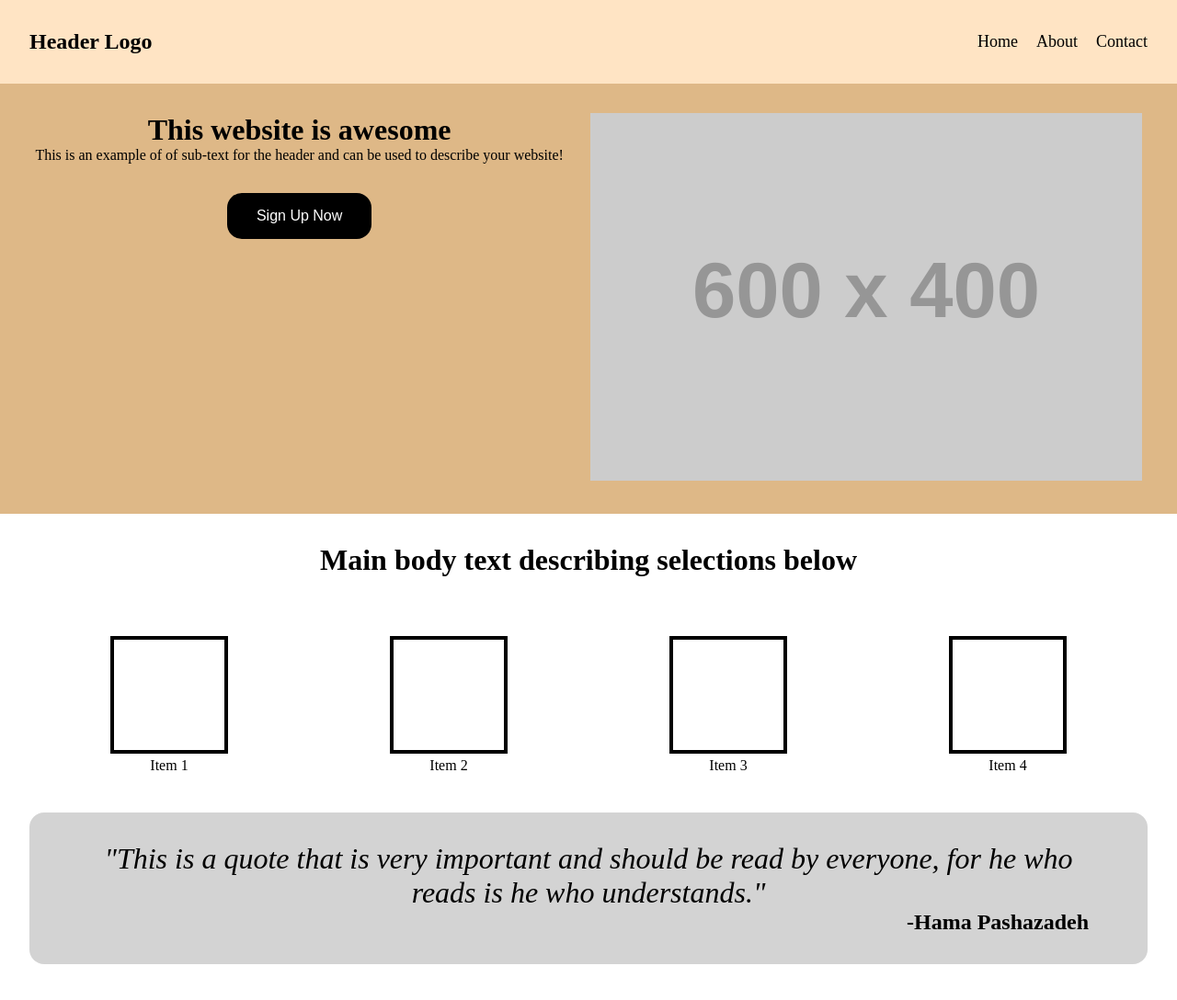
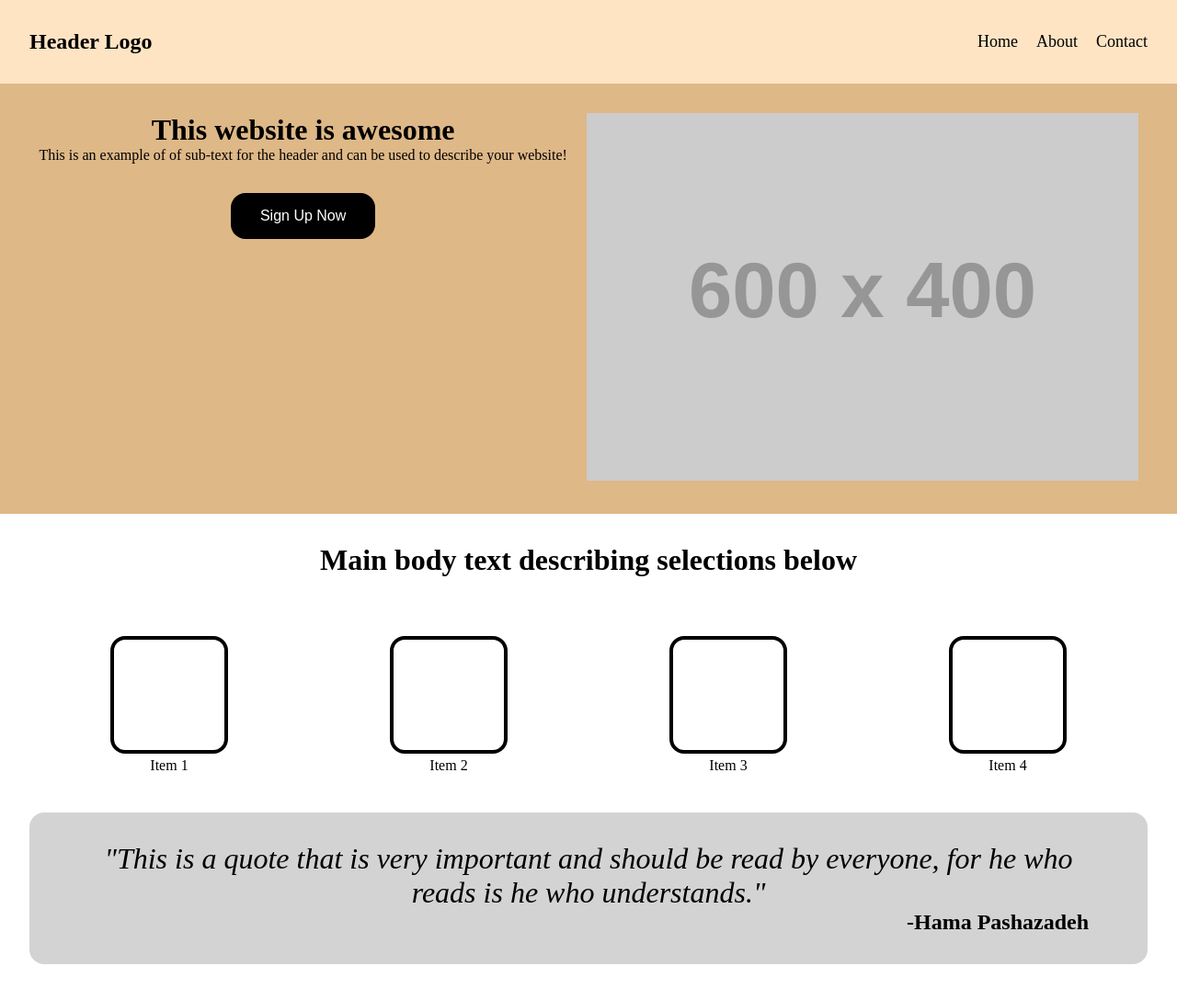
Before and after one commit to hamacodes/landing-page, a plain HTML site: page index.html in a window 1280 px wide. Shown: the whole page at 92% size. Drawn offline with Linux system fonts and the light colour scheme; placeholder pictures from the web are drawn by us.

Commit message:
Update styles for header padding, button styling, and main body layout

```diff
--- a/styles.css
+++ b/styles.css
@@ -4,16 +4,18 @@
     box-sizing: border-box;
 }
 
+
+/* Document Styles */
 :root {
     --primary-color: burlywood;
     --secondary-color: bisque;
     --border-color: #ccc;
 }
-
 html {
     background-color: var(--primary-color);
-    /* padding: 0 4rem; */
 }
+
+
 /* Navbar Styles */
 nav {
     padding: 2rem;
@@ -23,22 +25,20 @@ nav {
     background-color: var(--secondary-color);
     font-size: large;
 }
-
 .nav-logo {
     font-size: 1.5rem;
     font-weight: bold;
 }
-
 nav ul {
     display: flex;
     list-style: none;
     gap: 20px;
 }
-
 nav ul li a {
     text-decoration: none;
     color: black;
 }
+
 
 /* Header Styles */
 header {
@@ -46,9 +46,7 @@ header {
     text-align: center;
     display: flex;
     justify-content: space-around;
-    gap: 1rem;
 }
-
 .header-left {
     display: flex;
     flex-direction: column;
@@ -56,6 +54,7 @@ header {
     gap: 20px;
     text-align: left;
 }
+
 
 /* Button Styles */
 button {
@@ -69,10 +68,10 @@ button {
     cursor: pointer;
     transition: background-color 0.3s;
 }
-
 button:hover {
     background-color: gray;
 }
+
 
 /* Main Body Styles */
 main {
@@ -82,7 +81,6 @@ main {
     flex-direction: column;
     text-align: center;
 }
-
 .main-container {
     margin: 2rem;
     padding-top: 2rem;
@@ -90,15 +88,14 @@ main {
     display: flex;
     justify-content: space-around;
 }
-
 .main-item {
     display: flex;
     flex-direction: column;
     width: 8rem;
     height: 8rem;
     border: .25rem solid black;
+    border-radius: 1rem;
 }
-
 .main-item p {
     text-align: center;
     padding-top: 8rem;
@@ -115,7 +112,6 @@ main {
     font-size: 2rem;
     font-style: italic;
 }
-
 .quote-author {
     font-size: 1.5rem;
     font-style: normal;
```
